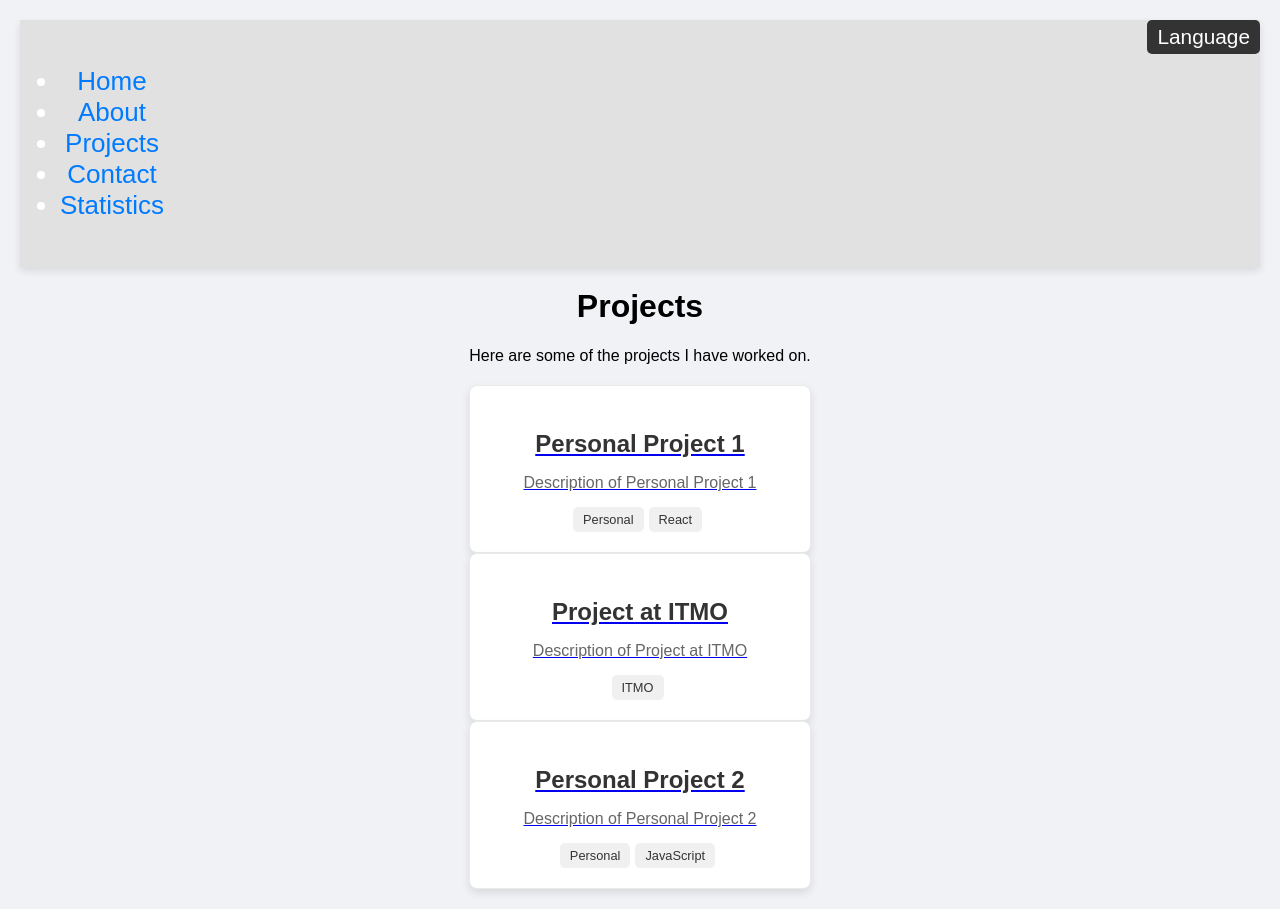
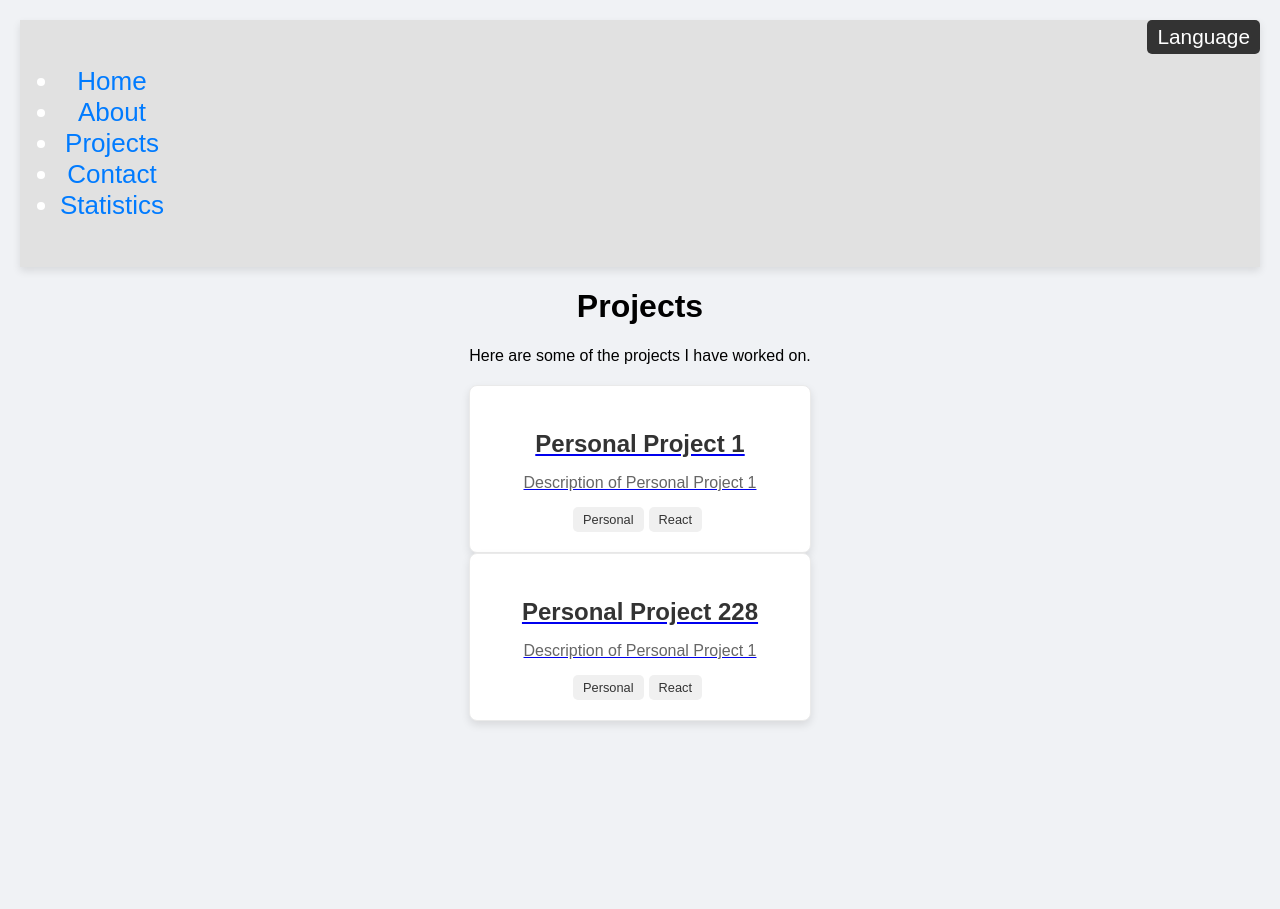
Before and after one commit to DmitryVasilkovW/DmitryVasilkovW.github.io, a React (Create React App) app in the folder my-portfolio/: page /projects in a window 1280 px wide. After the commit the page ends 840 px from the top, so only its background shows below. Built offline with nearby package versions, Linux system fonts and the light colour scheme.

Commit message:
feat: added the ability to dynamically expand project description cards

```diff
--- a/my-portfolio/src/data/projects.ts
+++ b/my-portfolio/src/data/projects.ts
@@ -1,23 +1,3 @@
-const projects = [
-    {
-        id: 1,
-        title: 'Personal Project 1',
-        description: 'Description of Personal Project 1',
-        tags: ['Personal', 'React'],
-    },
-    {
-        id: 2,
-        title: 'Project at ITMO',
-        description: 'Description of Project at ITMO',
-        tags: ['ITMO'],
-    },
-    {
-        id: 3,
-        title: 'Personal Project 2',
-        description: 'Description of Personal Project 2',
-        tags: ['Personal', 'JavaScript'],
-    },
-    // Add more projects as needed
-];
+import projects from './projects/index';
 
 export default projects;
--- /dev/null
+++ b/my-portfolio/src/data/projects/index.ts
@@ -0,0 +1,6 @@
+import project1 from './project1';
+import p2 from './p2';
+
+const projects = [project1, p2];
+
+export default projects;
--- /dev/null
+++ b/my-portfolio/src/data/projects/p2.ts
@@ -0,0 +1,8 @@
+const p2 = {
+    id: 2,
+    title: 'Personal Project 228',
+    description: 'Description of Personal Project 1',
+    tags: ['Personal', 'React'],
+};
+
+export default p2;
--- /dev/null
+++ b/my-portfolio/src/data/projects/project1.ts
@@ -0,0 +1,8 @@
+const project1 = {
+    id: 1,
+    title: 'Personal Project 1',
+    description: 'Description of Personal Project 1',
+    tags: ['Personal', 'React'],
+};
+
+export default project1;
```
